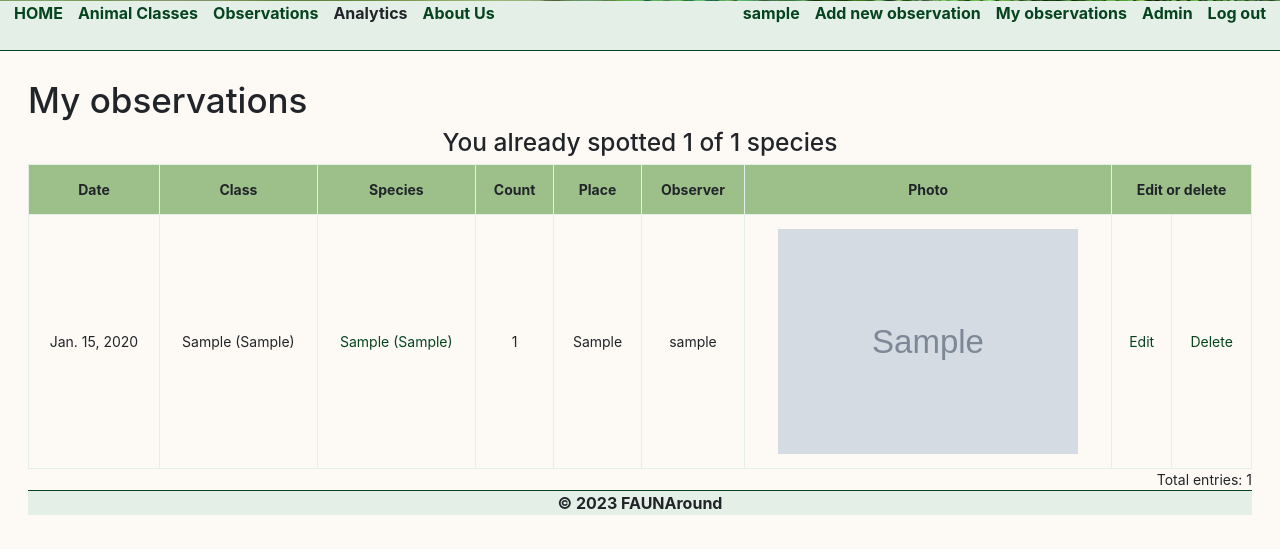
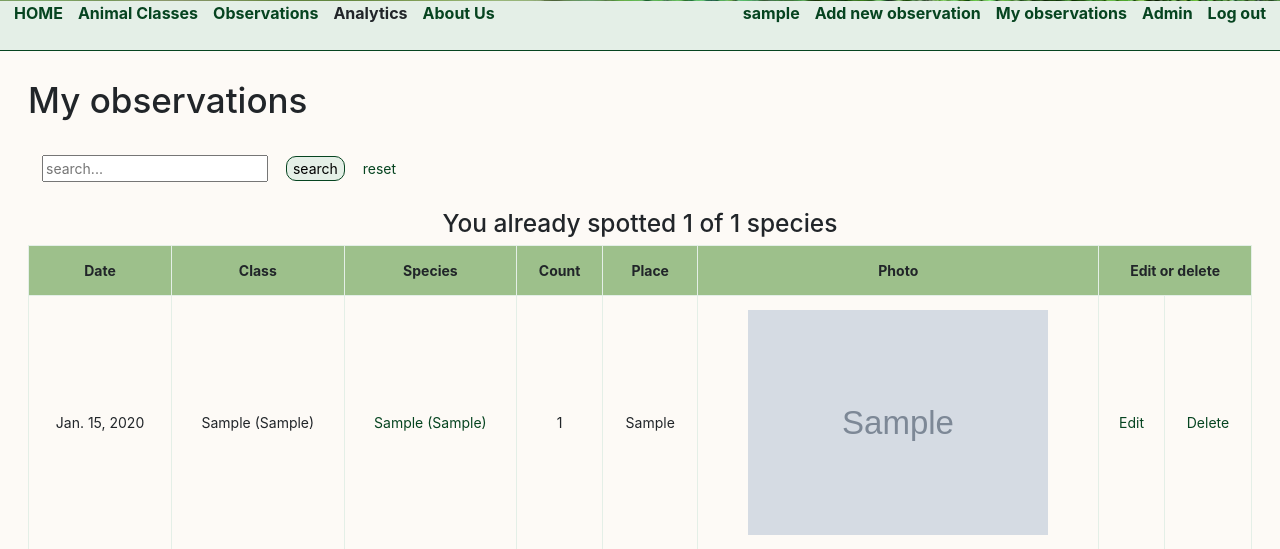
Before and after one commit to reinikeda/fauna_observation, a Django app: page /my_observations/ in a window 1280 px wide. Shown: the part 299-848 px from the top of the page. Before the commit the page ends 814 px from the top, so only its background shows below. Run offline with Django 4.2, Linux system fonts and the light colour scheme; a user stored in the database is signed in; tables that the repository leaves empty hold one stand-in row (values such as "Sample post"); grey boxes marked "Sample" are stand-in pictures; some libraries are stand-ins or nearby versions.

Commit message:
Added search in observation tables

```diff
--- a/faunaround/faunaweb/templates/faunaweb/includes/search.html
+++ b/faunaround/faunaweb/templates/faunaweb/includes/search.html
@@ -1,5 +1,5 @@
 <form class="search" method="get">
     <input type="text" name="search" placeholder="search..." value="{{ request.GET.search }}">
-    <button type="submit">search</button>
+    <button type="submit" class="form-button">search</button>
     <a href="{{ request.path }}">reset</a>
 </form>
--- a/faunaround/faunaweb/templates/faunaweb/user_observation.html
+++ b/faunaround/faunaweb/templates/faunaweb/user_observation.html
@@ -3,8 +3,9 @@
 {% block title %}{{ block.super }}{% endblock title %}
 {% block content %}
 <h1>My observations</h1>
+{% if user_observation_list %}
+{% include 'faunaweb/includes/search.html' %}
 <h3>You already spotted {{ species_count }} of {{ total_species_count }} species</h3>
-{% if user_observation_list %}
 <table class="observation-table">
     <tr>
         <th>Date</th>
@@ -12,7 +13,6 @@
         <th>Species</th>
         <th>Count</th>
         <th>Place</th>
-        <th>Observer</th>
         <th>Photo</th>
         <th colspan="2">Edit or delete</th>
     </tr>
@@ -23,7 +23,6 @@
             <td><a href="{% url 'species_detail' observation.species.pk %}">{{ observation.species.species_national }} ({{ observation.species.species_scientific }})</a></td>
             <td>{{ observation.count }}</td>
             <td>{{ observation.place }}</td>
-            <td>{{ observation.observer }}</td>
             <td>
                 {% if observation.photo %}
                 <img src="{{ observation.photo.url }}" class="observation-img">
--- a/faunaround/faunaweb/views.py
+++ b/faunaround/faunaweb/views.py
@@ -67,6 +67,17 @@ class ObservationListView(generic.ListView):
     model = models.Observation
     template_name = 'faunaweb/observation.html'
 
+    def get_queryset(self):
+        qs = super().get_queryset()
+        query = self.request.GET.get('search')
+        if query:
+            qs = qs.filter(
+            Q(species__species_scientific__icontains=query) |
+            Q(species__species_en__icontains=query) |
+            Q(species__species_national__icontains=query)
+    )
+        return qs
+
     def get_context_data(self, **kwargs):
         context = super().get_context_data(**kwargs)
         species_count = models.Observation.objects.values('species').distinct().count()
@@ -77,6 +88,7 @@ class ObservationListView(generic.ListView):
         context['entries_count'] = entries_count
         return context
 
+
 class UserObservationListView(generic.ListView):
     model = models.Observation
     template_name = 'faunaweb/user_observation.html'
@@ -84,7 +96,15 @@ class UserObservationListView(generic.ListView):
 
     def get_queryset(self):
         qs = super().get_queryset()
-        return qs.filter(observer=self.request.user)
+        qs = qs.filter(observer=self.request.user)
+        query = self.request.GET.get('search')
+        if query:
+            qs = qs.filter(
+            Q(species__species_scientific__icontains=query) |
+            Q(species__species_en__icontains=query) |
+            Q(species__species_national__icontains=query)
+    )
+        return qs
 
     def get_context_data(self, **kwargs):
         context = super().get_context_data(**kwargs)
```
Also changed, not shown: faunaround/faunaweb/templates/faunaweb/observation.html (+9 -2 lines).
